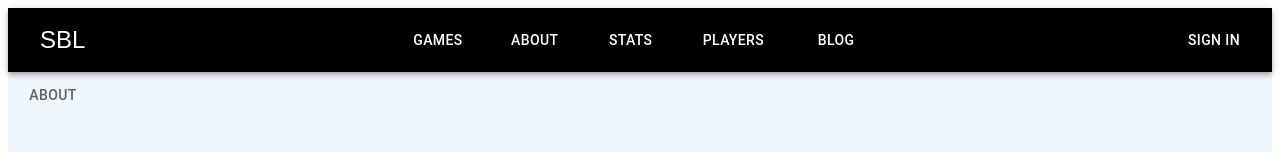
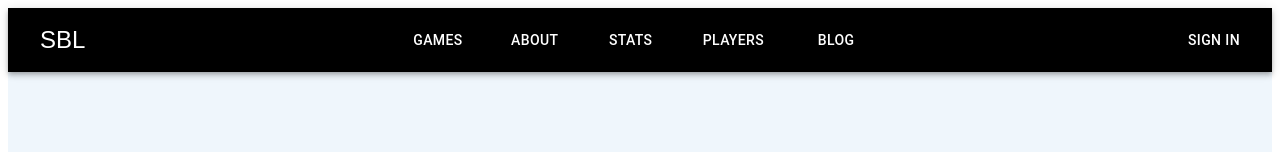
Before and after one commit to walethesolution/SBL, a React (Create React App) app in the folder sbl-frontend/: page /about in a window 1280 px wide. Shown: the top 152 px of the page. Built offline with nearby package versions, Linux system fonts and the light colour scheme.

Commit message:
Remove Tabs from About page

```diff
--- a/sbl-frontend/src/components/about/index.tsx
+++ b/sbl-frontend/src/components/about/index.tsx
@@ -19,9 +19,6 @@ export default function About() {
           flexDirection: "column",
         }}
       >
-        <Tabs style={{ backgroundColor: "background.paper" }}>
-          <Tab value="0" label="About" />
-        </Tabs>
         <Grid
           container
           sx={{
```
